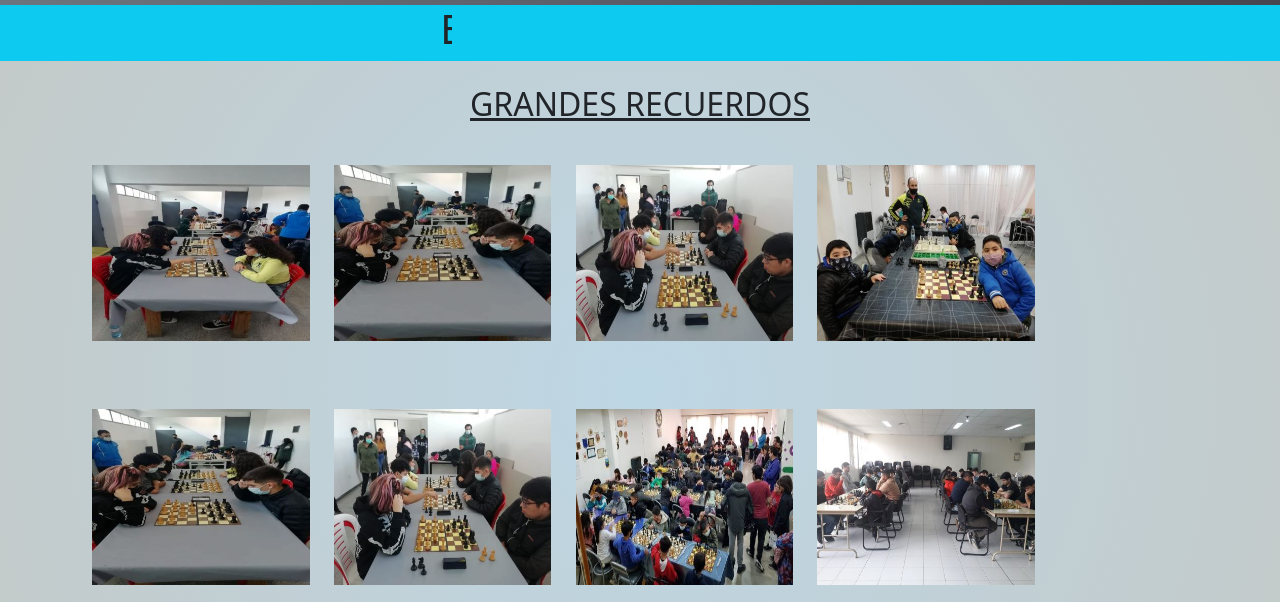
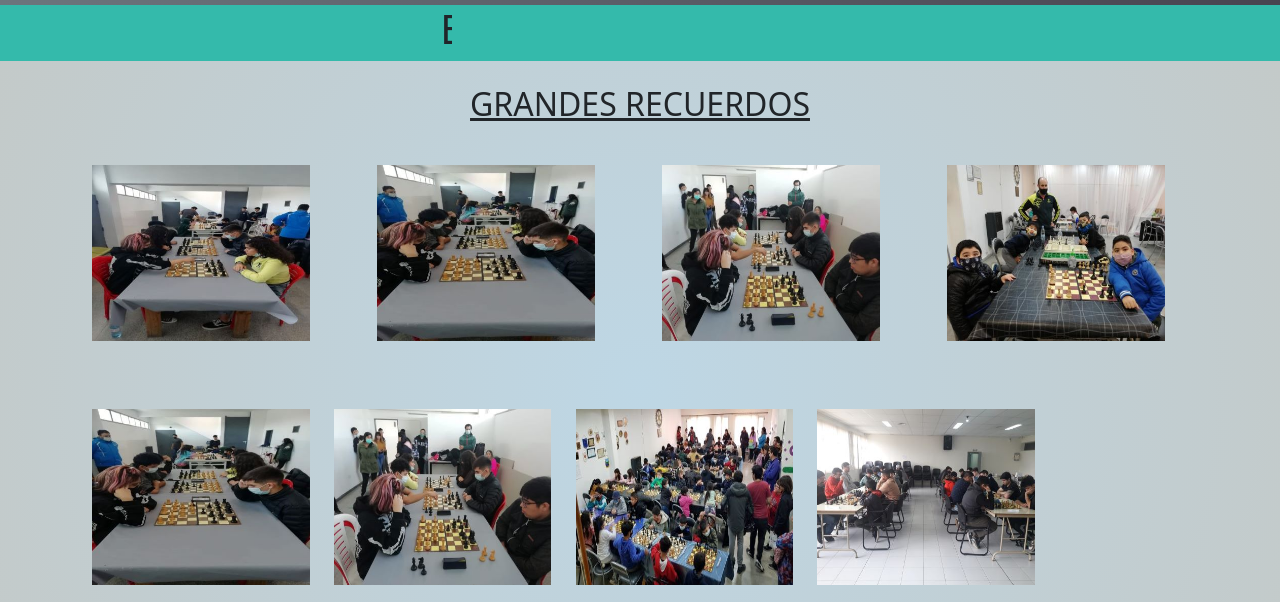
Before and after one commit to HectorAlzaga/mi_repositorio, a website: page pages/galeria.html in a window 1280 px wide. Shown: the part 121-723 px from the top of the page. Drawn offline with nearby package versions, Linux system fonts and the light colour scheme.

Commit message:
correccion de clases en el header

```diff
--- a/pages/galeria.html
+++ b/pages/galeria.html
@@ -40,7 +40,7 @@
         </div>
     </nav>
     <!--INICIO DEL HEADER-->
-    <header class="container-fluid d-flex bg-info justify-content-center">
+    <header class="container-fluid d-flex banner justify-content-center">
 
         <div class="row">
             <div class="animacion col-sm-12 col-md-12 col-lg-12 col-xxl-12">
@@ -58,10 +58,16 @@
         </div>
         <div class="container">
             <div class="row mb-5">
-                <div class="col-12">
+                <div class="col-xl-3 col-sm-6 col-xs-12">
                     <img src="../images/torneo_co1.jpg" class="imgGaleria" alt="torneo1">
+                </div>
+                <div class="col-xl-3 col-sm-6 col-xs-12">
                     <img src="../images/torneo_co2.jpg" class="imgGaleria" alt="torneo2">
+                </div>
+                <div class="col-xl-3 col-sm-6 col-xs-12">
                     <img src="../images/torneo_co3.jpg" class="imgGaleria" alt="torneo3">
+                </div>
+                <div class="col-xl-3 col-sm-6 col-xs-12">
                     <img src="../images/torneo_co10.jpg" class="imgGaleria" alt="torneo10">
                 </div>
             </div>
--- a/scss/layout/_header.scss
+++ b/scss/layout/_header.scss
@@ -3,15 +3,11 @@
 /*HEADER-BANNER*/
 .banner{
     background-color: $colorUno;
-    display: flex;
-    justify-content: center;
 }
 .animacion{
     width: 100%;
     overflow: hidden;
     white-space: nowrap;
-    /* border-right: .15em solid #18bdec; */
-    /* animation: blink 1s steps(1) infinite; */
     animation: typing 5s steps(18) 0s infinite normal both;
 }
 @keyframes typing{
--- a/scss/style.scss
+++ b/scss/style.scss
@@ -24,7 +24,6 @@ body{
      width: 17vw;
      height: 22vh;
      margin: 10px;
-     transition: all 2s;
 
     &:hover{
         width: 18vw;
```
Also changed, not shown: index.html (+1 -1 lines), pages/contacto.html (+1 -1 lines), pages/quienesSomos.html (+1 -1 lines), pages/torneos.html (+1 -1 lines), css/style.css, images/QuienesSomos.jfif (deleted).
